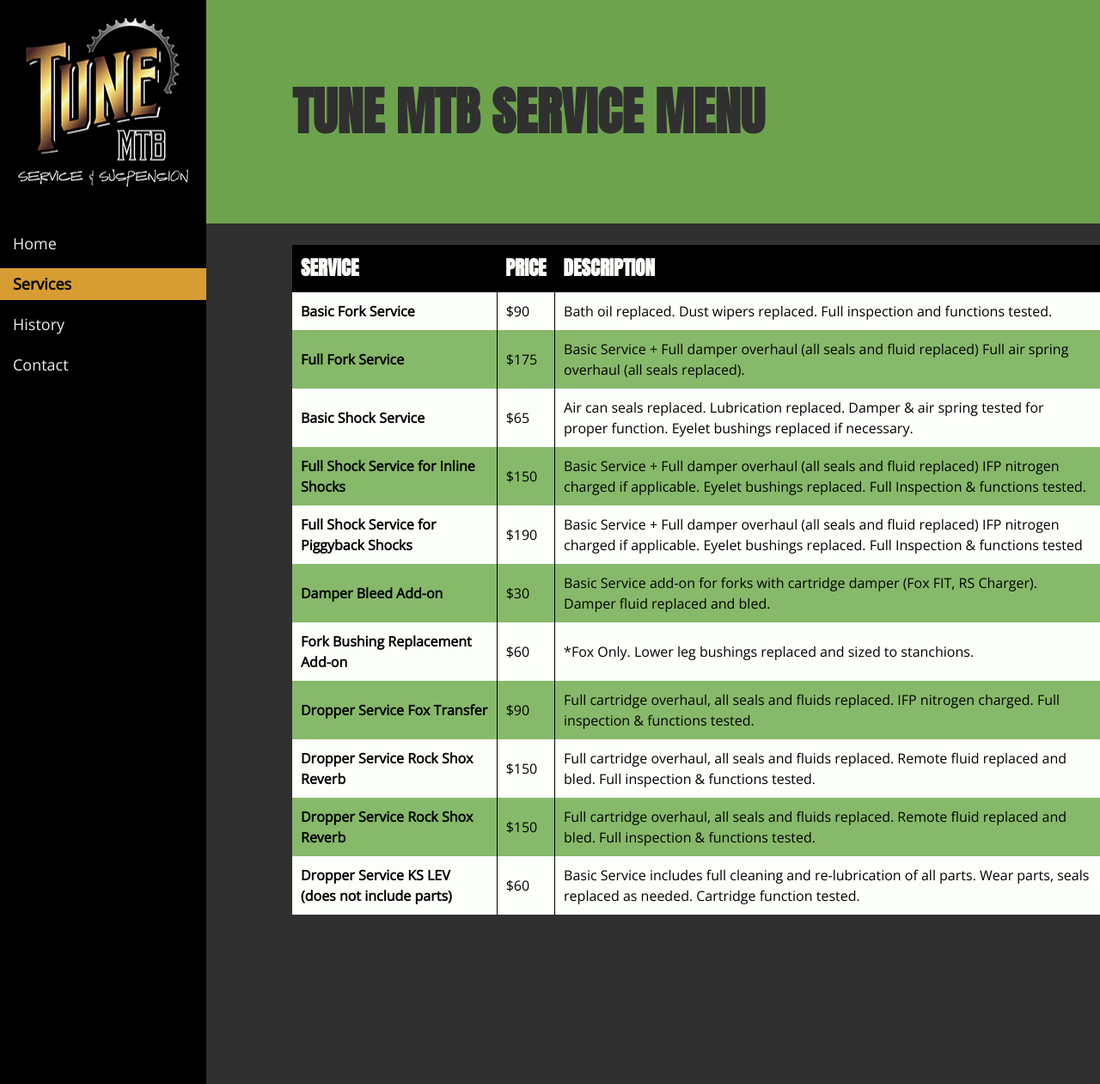
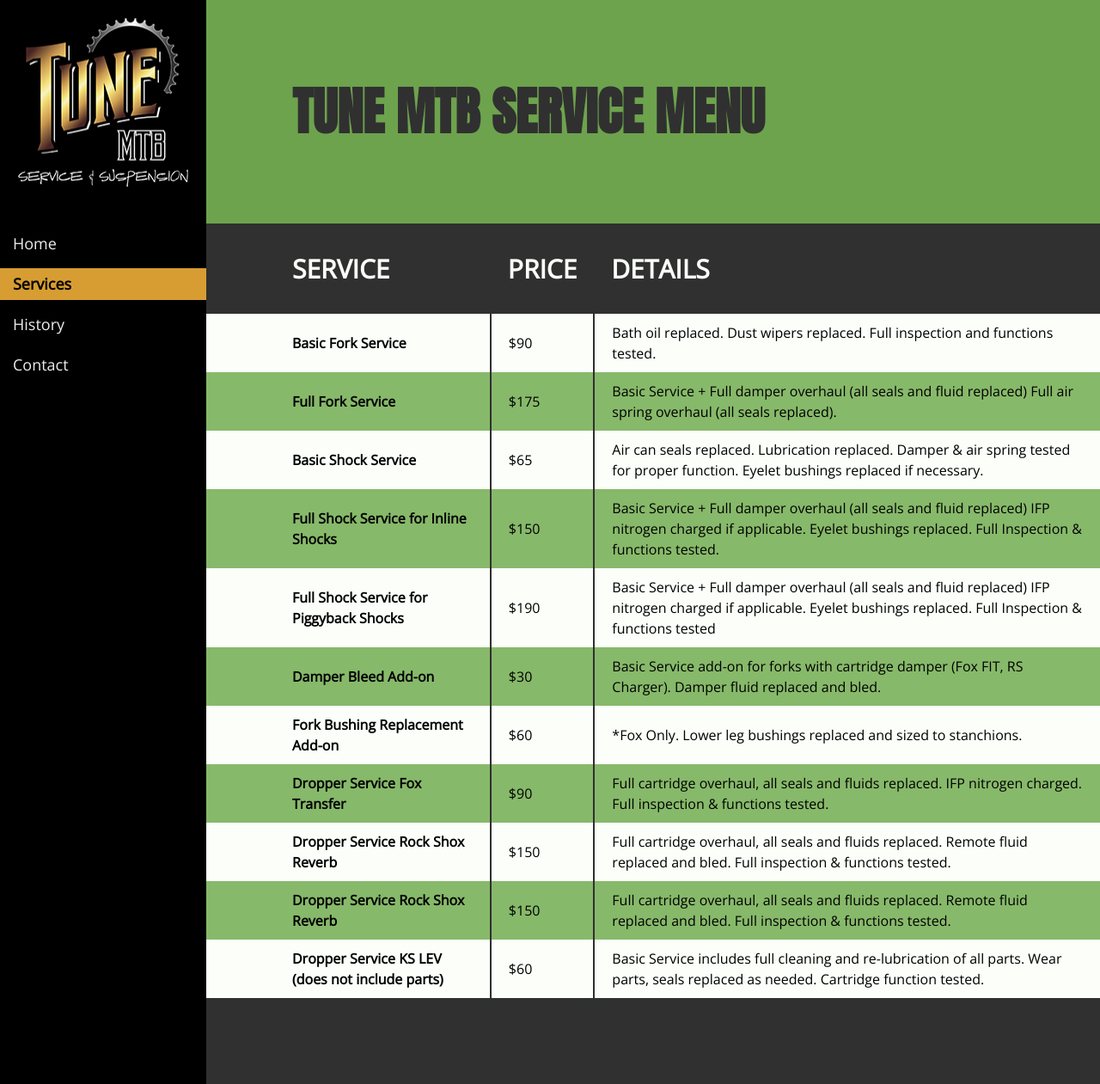
Before and after one commit to tunemtb/tunemtb.github.io, a Jekyll site: the page built from docs/services.html, in a window 1280 px wide and 1261 px high. Shown: the whole window at 86% size. Built offline with Jekyll 4.4.1, drawn with Linux system fonts in a browser that asks for light colours; nearby versions of some CDN libraries.

Commit message:
service table changes

```diff
--- a/docs/_sass/_services.scss
+++ b/docs/_sass/_services.scss
@@ -1,7 +1,3 @@
-.services {
-    padding: 25px 0 50px 100px;
-}
-
 .services__table {
     background-color: $white;
     color: $black;
@@ -26,18 +22,23 @@
     }
 
     th {
-        padding: 10px;
-        background-color: $black;
+        padding: 30px 20px;
+        background-color: $dark-grey;
         color: $white;
         text-align: left;
         text-transform: uppercase;
-        font-family: $anton;
+        font-family: $open-sans;
+        font-size: 30px;
     }
 
     td {
-        padding: 10px;
+        padding: 10px 20px;
         font-size: 16px;
 
+    }
+
+    td:nth-child(1), th:nth-child(1) {
+        padding-left: 100px;
     }
 
     td:nth-child(1) {
@@ -46,7 +47,7 @@
     }
 
     td:nth-child(1), td:nth-child(2)  {
-        border-right: 1px solid $black;
+        border-right: 2px solid $dark-grey;
     }
 
     tr:nth-child(odd) {
--- a/docs/services.html
+++ b/docs/services.html
@@ -13,7 +13,7 @@
         <tr>
             <th>Service</th>
             <th>Price</th>
-            <th>Description</th>
+            <th>Details</th>
         </tr>
         <tr>
             <td>Basic Fork Service</td>
```
